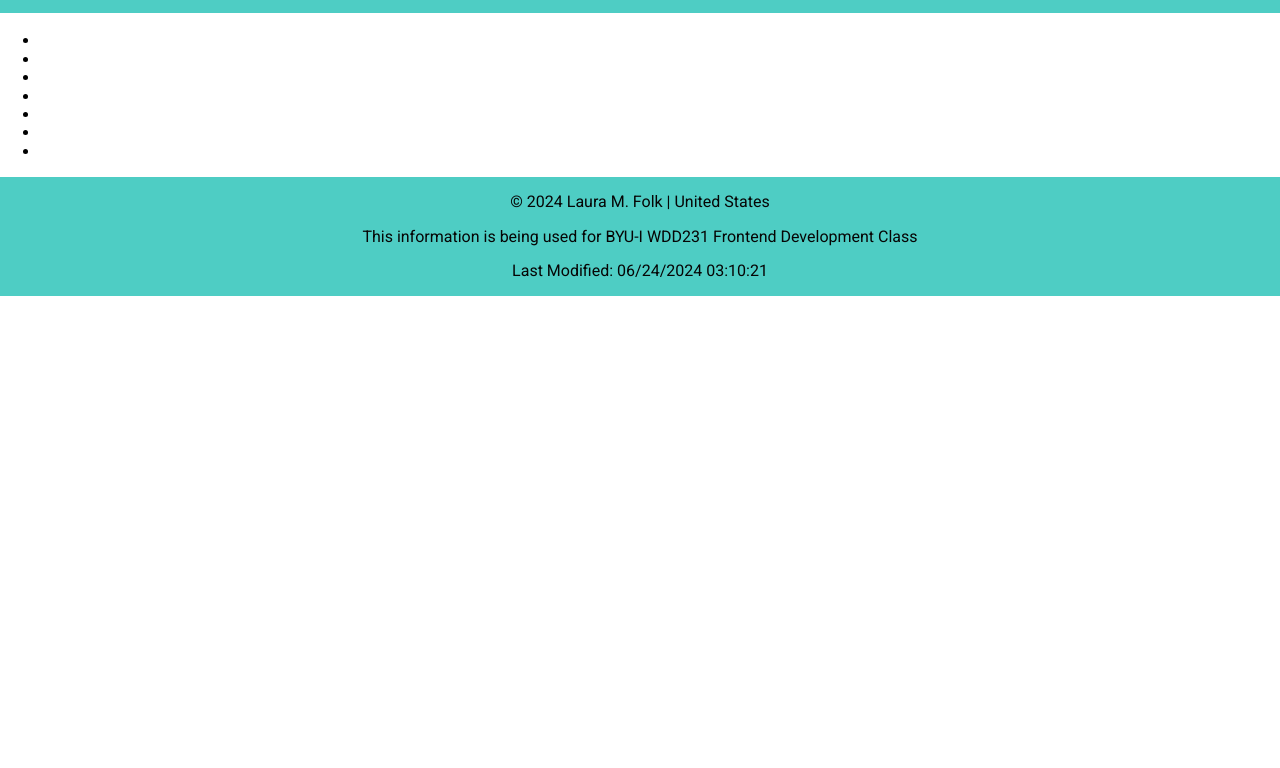
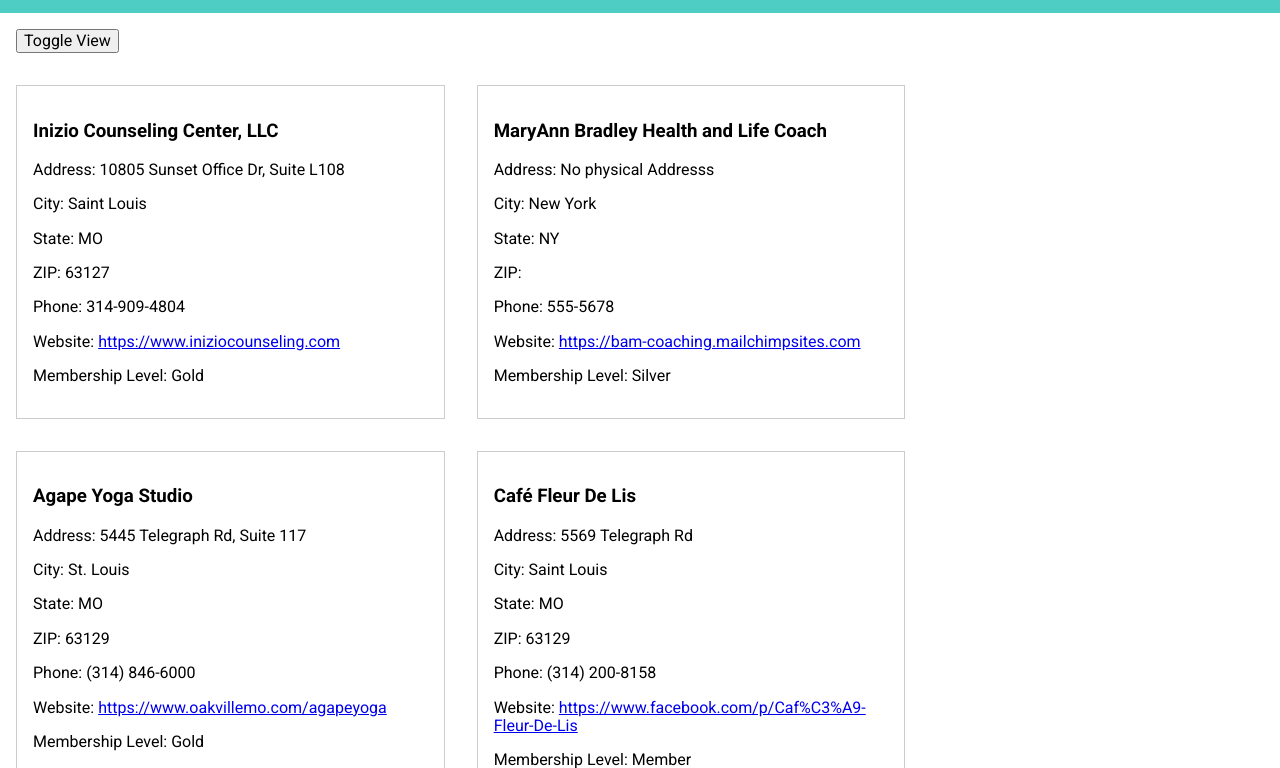
Before and after one commit to laurafolk/wdd231, a plain HTML site: page chamber/directory.html in a window 1280 px wide. Shown: the part 125-893 px from the top of the page. Before the commit the page ends 800 px from the top, so only its background shows below. Drawn offline with Linux system fonts and the light colour scheme; files that its build step writes are made by us from their sources.

Commit message:
Week02 Chamber Directory Page

```diff
--- a/chamber/data/members.json
+++ b/chamber/data/members.json
@@ -0,0 +1,73 @@
+[
+    {
+      "name": "Inizio Counseling Center, LLC",
+      "address": "10805 Sunset Office Dr",
+      "suite": "Suite L108",
+      "city": "Saint Louis",
+      "state": "MO",
+      "zip": "63127",
+      "phone": "314-909-4804",
+      "website": "https://www.iniziocounseling.com",
+      "membership": 3
+    },
+    {
+      "name": "MaryAnn Bradley Health and Life Coach",
+      "address": "No physical Addresss",
+      "city": "New York",
+      "state": "NY",
+      "phone": "555-5678",
+      "website": "https://bam-coaching.mailchimpsites.com",
+      "membership": 2
+    },
+    {
+      "name": "Agape Yoga Studio",
+      "address": "5445 Telegraph Rd",
+      "suite": "Suite 117",
+      "city": "St. Louis",
+      "state": "MO",
+      "zip": "63129",
+      "phone": "(314) 846-6000",
+      "website": "https://www.oakvillemo.com/agapeyoga",
+      "membership": 3
+    },
+    {
+      "name": "Café Fleur De Lis",
+      "address": "5569 Telegraph Rd",
+      "city": "Saint Louis",
+      "state": "MO",
+      "zip": "63129",
+      "phone": "(314) 200-8158",
+      "website": "https://www.facebook.com/p/Caf%C3%A9-Fleur-De-Lis",
+      "membership": 1
+    },
+    {
+      "name": "Kim Brady Photography",
+      "address": "5681 Chalet Forest Court",
+      "city": "Saint Louis",
+      "state": "MO",
+      "zip": "63129",
+      "phone": "(314) 422-8540",
+      "website": "https://kimbradyphotography.com",
+      "membership": 2
+    },
+    {
+      "name": "Archer Law Firm LLC",
+      "address": "4500 Telegraph Rd",
+      "suite": "Ste 106",
+      "city": "Saint Louis",
+      "state": "MO",
+      "zip": "63129",
+      "phone": "(314) 200-6664",
+      "website": "https://archerlawfirm.com ",
+      "membership": 3
+    },
+    {
+      "name": "X-Golf South County",
+      "address": "4476 Lemay Ferry Rd",
+      "city": "Saint Louis",
+      "state": "MO",
+      "phone": "(314) 984-7204",
+      "website": "https://www.stlcc.edu",
+      "membership": 1
+    }
+  ]
--- a/chamber/directory.html
+++ b/chamber/directory.html
@@ -14,7 +14,7 @@
     <meta property="og:url" content="https://www.facebook.com/laura.m.folk/">
     <link rel="preconnect" href="https://fonts.googleapis.com">
     <link rel="preconnect" href="https://fonts.gstatic.com" crossorigin>
-    <link href="https://fonts.googleapis.com/css2?family=Roboto:ital,wght@0,100;0,300;0,400;0,500;0,700;0,900;1,100;1,300;1,400;1,500;1,700;1,900&display=swap">
+    <link href="https://fonts.googleapis.com/css2?family=Roboto:ital,wght@0,100;0,300;0,400;0,500;0,700;0,900;1,100;1,300;1,400;1,500;1,700;1,900&display=swap" rel="stylesheet">
     <link rel="stylesheet" href="stlyes/normalize.css">
     <link rel="stylesheet" href="styles/small.css">
     <link rel="stylesheet" href="styles/large.css">
@@ -26,32 +26,25 @@
 
 <body>
     <header>
-        <img class="logo" src="put header logo here" alt="discripetion of logo here">
+        <!-- <img class="logo" src="put header logo here" alt="discripetion of logo here"> -->
         <h1>Oakville Chamber of Commerce</h1>
 
+        <button id="menuButton">&#9776;</button>
         <nav>
-            <button id="menuButton">&#9776;</button>
+            <!-- <button id="menuButton">&#9776;</button> -->
             <ul class="menuLinks">
                 <li><a href="#" title="Home">Home</a></li>
-                <li <a href="#" class="current-menu-item">Directory</a></li>
+                <li><a href="#" class="current-menu-item">Directory</a></li>
                 <li><a href="#" title="Join">Join</a></li>
                 <li><a href="#" title="Discover">Discover</a></li>
             </ul>
         </nav>
     </header>
+
     <main>
-        <section class="card" id="hero-image">
-            <h2></h2>
-            <ul>
-                <li><a></a></li>
-                <li><a></a></li>
-                <li><a></a></li>
-                <li><a></a></li>
-                <li><a></a></li>
-                <li><a></a></li>
-                <li><a></a></li>
-            </ul>
-        </section>
+        <button class="toggle-button">Toggle View</button>
+        <div class="container grid" id="member-container"></div>
+        <div class="card"></div>
     </main>
     <footer>
         <p>&copy; <span id="currentYear"></span> Laura M. Folk | United States</p>
--- a/chamber/scripts/directory.js
+++ b/chamber/scripts/directory.js
@@ -5,3 +5,47 @@
     navElement.classList.toggle('open');
     // hamburgerElement.classList.toggle('open');
 });
+
+document.addEventListener('DOMContentLoaded', async () => {
+    const container = document.getElementById('member-container');
+    const toggleButton = document.querySelector('.toggle-button');
+    let isGridView = true;
+
+    async function fetchMembers() {
+        const response = await fetch('data/members.json');
+        const members = await response.json();
+        return members;
+    }
+
+    function createMemberCard(member) {
+        const card = document.createElement('div');
+        card.className = 'card';
+        card.innerHTML = `
+            <h3>${member.name}</h3>
+            <p>Address: ${member.address}${member.suite ? ', ' + member.suite : ''}</p>
+            <p>City: ${member.city}</p>
+            <p>State: ${member.state}</p>
+            <p>ZIP: ${member.zip || ''}</p>
+            <p>Phone: ${member.phone}</p>
+            <p>Website: <a href="${member.website}" target="_blank">${member.website}</a></p>
+            <p>Membership Level: ${member.membership === 1 ? 'Member' : member.membership === 2 ? 'Silver' : 'Gold'}</p>
+        `;
+        return card;
+    }
+
+    function displayMembers(members) {
+        container.innerHTML = '';
+        members.forEach(member => {
+            const card = createMemberCard(member);
+            container.appendChild(card);
+        });
+    }
+
+    toggleButton.addEventListener('click', () => {
+        isGridView = !isGridView;
+        container.className = `container ${isGridView ? 'grid' : 'list'}`;
+    });
+
+    const members = await fetchMembers();
+    displayMembers(members);
+});
--- a/chamber/styles/large.css
+++ b/chamber/styles/large.css
@@ -23,6 +23,26 @@
         flex: 1;
     }
 
+    .container {
+        display: flex;
+        flex-wrap: wrap;
+      }
+      .card {
+        border: 1px solid #ccc;
+        padding: 16px;
+        margin: 16px;
+        width: calc(33.333% - 32px);
+      }
+      .list .card {
+        width: calc(100% - 32px);
+      }
+      .grid .card {
+        width: calc(33.333% - 32px);
+      }
+      .toggle-button {
+        margin: 16px;
+      }
+
     footer {
         /* background-color: #53599A; */
         width: 100%;
@@ -33,6 +53,4 @@
         background-color: #4ECDC4;
         color: #060505;
     }
-
-
 }
--- a/chamber/styles/small.css
+++ b/chamber/styles/small.css
@@ -1,4 +1,3 @@
-@import url('https://fonts.googleapis.com/css2?family=Roboto:ital,wght@0,100;0,300;0,400;0,500;0,700;0,900;1,100;1,300;1,400;1,500;1,700;1,900&display=swap');
 
 body {
     font-family: 'Roboto', Times, serif;
@@ -17,8 +16,9 @@
 }
 
 nav {
-    background-color: #154e13;
+    background-color:#4ECDC4;
 }
+
 #menuButton::before {
     content: "☰";
 }
@@ -31,7 +31,7 @@
     cursor: pointer;
     width: 100%;
     text-align: left;
-    padding: .25rem, 2vw;
+    padding: .25rem;
 }
 
 ul.nenuLinks li a {
@@ -42,7 +42,7 @@
 }
 
 li.current-menu-item a {
-    background-color: rgba(0,0,0,0,2);
+    background-color: #fff;
 }
 
 ul.menuLinks {
```
